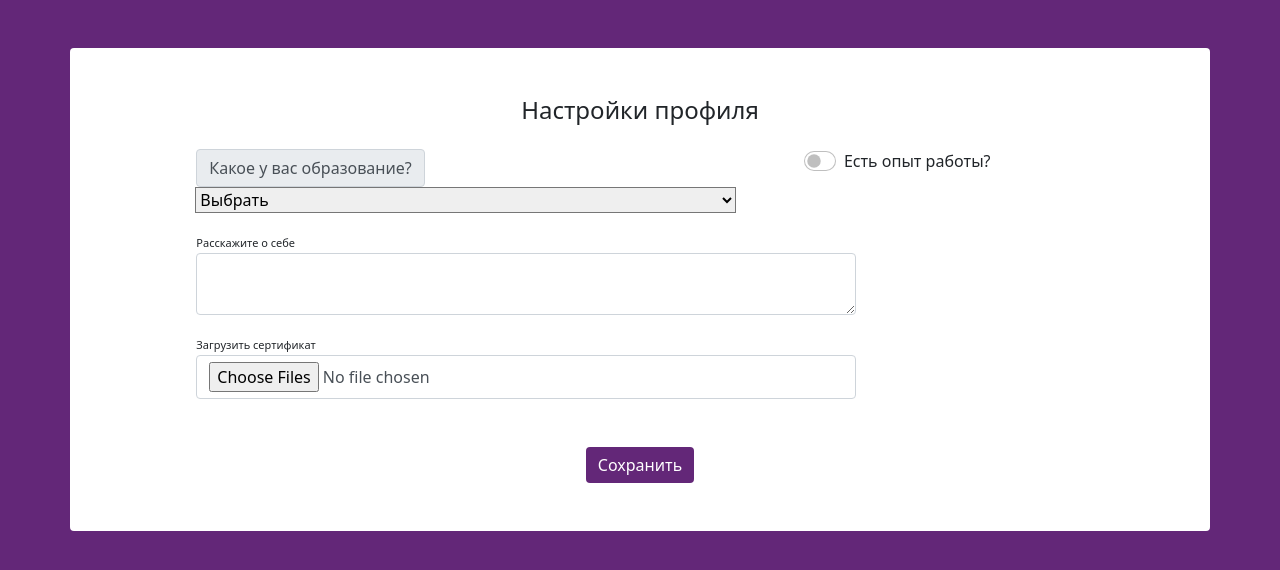
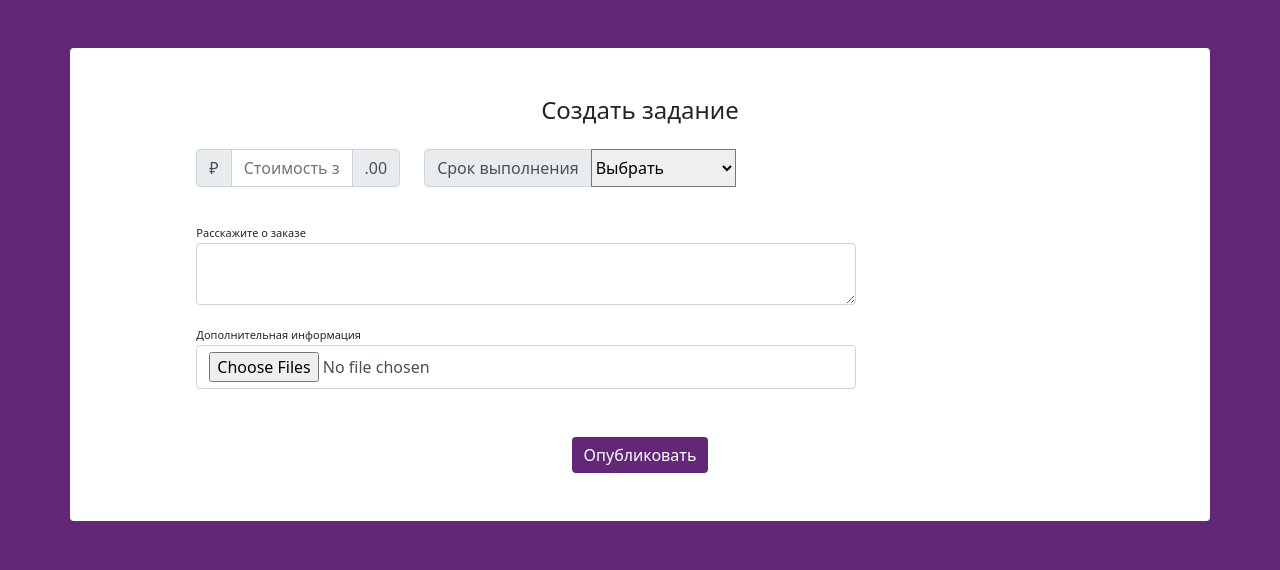
Before and after one commit to DegtyarevEvgeniy/BeFreela, a Django app: page /becomeCreator/ in a window 1280 px wide. Shown: the part 56-626 px from the top of the page. Run offline with Django 4.2, Linux system fonts and the light colour scheme; some libraries are stand-ins or nearby versions.

Commit message:
remake of becomeCreator

```diff
--- a/bizopt/BO/templates/becomeCreator.html
+++ b/bizopt/BO/templates/becomeCreator.html
@@ -55,6 +55,19 @@
       cursor: pointer;
       border: solid 1px #BA68C8
     }
+
+    input::-webkit-outer-spin-button,
+    input::-webkit-inner-spin-button {
+      /* display: none; <- Crashes Chrome on hover */
+      -webkit-appearance: none;
+      margin: 0;
+      /* <-- Apparently some margin are still there even though it's hidden */
+    }
+
+    input[type=number] {
+      -moz-appearance: textfield;
+      /* Firefox */
+    }
   </style>
 </head>
 
@@ -67,54 +80,52 @@
       <div id="main_change" class="col-md-10">
         <div class="p-3 py-5">
           <div class="d-flex justify-content-center align-items-center mb-3">
-            <h4 class="text-right">Настройки профиля</h4>
+            <h4 class="text-right">Создать задание</h4>
           </div>
 
-          <div class="row mt-3">
-            <div class="col-md-8">
-              <div class="input-group mb-6">
+          <div class="row mt-12">
+            <div class="col-md-3">
+              <div class="input-group mb-3">
+                <span class="input-group-text">₽</span>
+                <input type="number" placeholder="Стоимость заказа" class="form-control">
+                <span class="input-group-text">.00</span>
+              </div>
+            </div>
+            <div class="col-md-5">
+              <div class="input-group mb-7">
                 <div class="input-group-prepend">
-                  <label class="input-group-text" for="inputGroupSelect01">Какое у вас образование?</label>
+                  <label class="input-group-text" for="inputGroupSelect01">Срок выполнения</label>
                 </div>
                 <select class="custom-select" id="inputGroupSelect01">
                   <option selected>Выбрать</option>
-                  <option value="1">Дошкольное</option>
-                  <option value="2">Начальное общее</option>
-                  <option value="3">Основное общее</option>
-                  <option value="4">Среднее общее</option>
-                  <option value="5">среднее профессиональное</option>
-                  <option value="6">высшее образование - бакалавриат</option>
-                  <option value="7">высшее образование - специалитет, магистратура</option>
-                  <option value="8">высшее образование - подготовка кадров высшей квалификации</option>
-                  <option value="9"></option>
-                  <option value="10"></option>
+                  <option value="1">1 день</option>
+                  <option value="2">2 - 5 дней</option>
+                  <option value="3">5 - 10 дней</option>
+                  <option value="4">2 - 3 недели</option>
+                  <option value="5">месяц</option>
+                  <option value="6">2 - 5 месяцев</option>
+                  <option value="7">более полугода</option>
                 </select>
               </div>
             </div>
-            <div class="col-md-4">
-              <div class="form-check form-switch">
-                <input class="form-check-input" type="checkbox" id="flexSwitchCheckDefault">
-                <label class="form-check-label" for="flexSwitchCheckDefault">Есть опыт работы?</label>
-              </div>
-              </div>
           </div>
 
           <div class="row mt-3">
             <div class="col-md-9">
-              <label class="labels">Расскажите о себе</label>
+              <label class="labels">Расскажите о заказе</label>
               <textarea class="form-control"></textarea>
             </div>
           </div>
 
           <div class="row mt-3">
             <div class="col-md-9">
-              <label class="labels">Загрузить сертификат</label>
+              <label class="labels">Дополнительная информация</label>
               <input id="fileupload" class="form-control" name="myfile" type="file" multiple />
             </div>
           </div>
 
           <div class="mt-5 text-center">
-            <button class="btn btn-primary profile-button" type="submit">Сохранить</button>
+            <button class="btn btn-primary profile-button" type="submit">Опубликовать</button>
           </div>
         </div>
       </div>
```
Also changed, not shown: bizopt/BO/templates/edit.html (+13 -9 lines).
